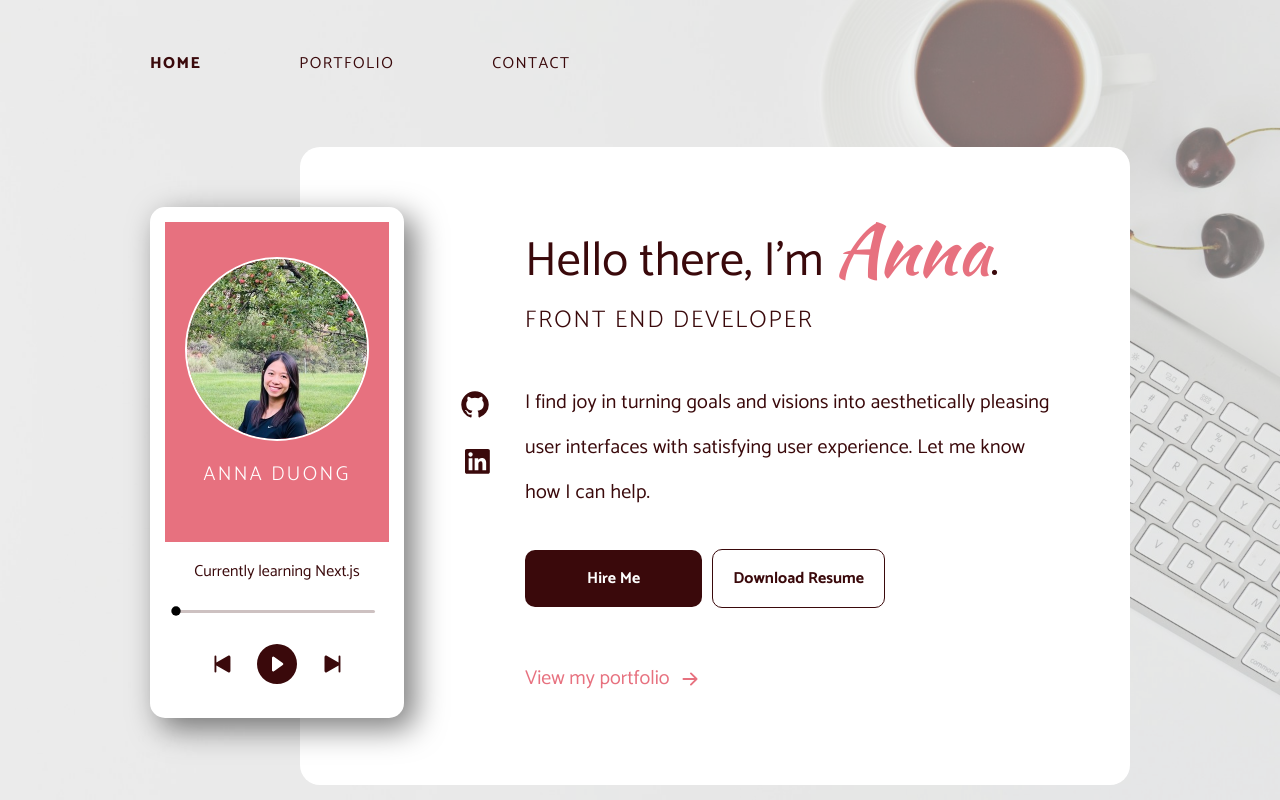
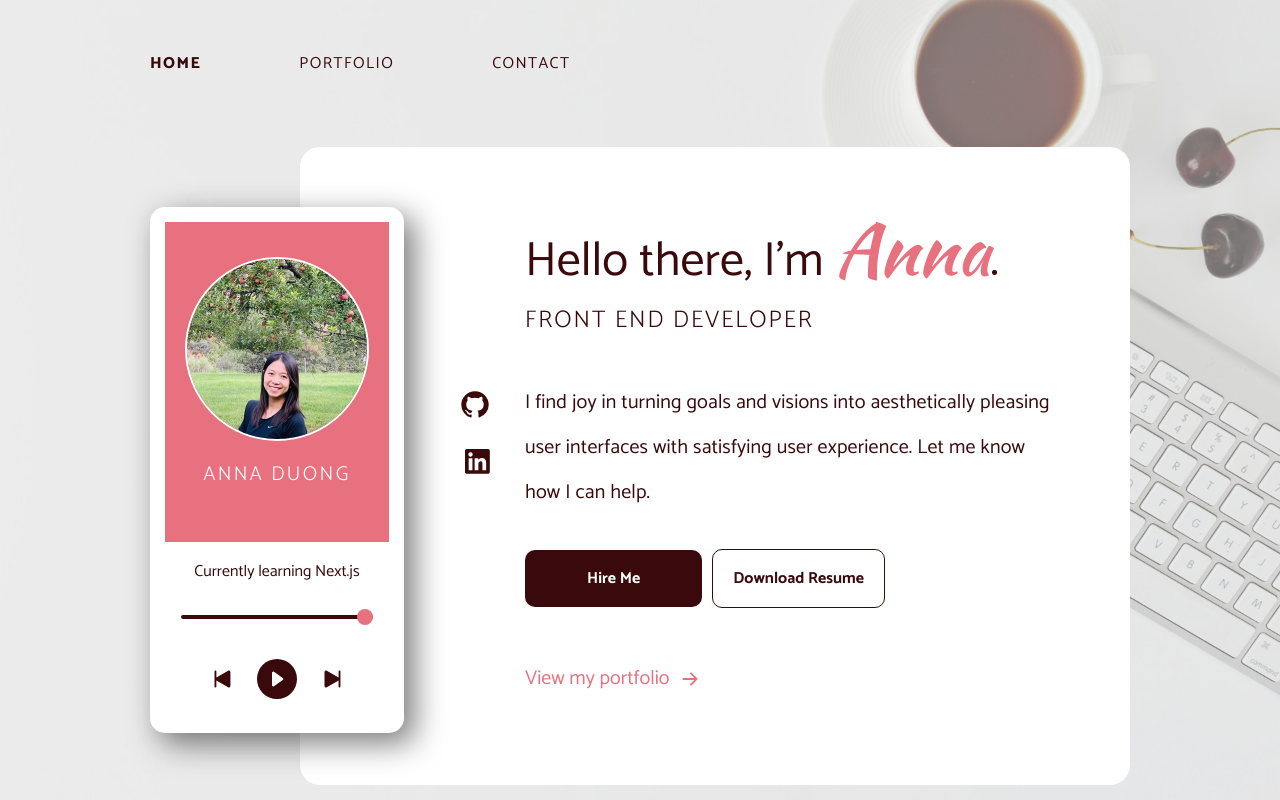
Before and after one commit to annaduong17/portfolio, a React (Create React App) app: page / in a window 1280 px wide. Built offline with nearby package versions, Linux system fonts and the light colour scheme.

Commit message:
replace progress meter with input type range and style input

```diff
--- a/src/components/Phone.js
+++ b/src/components/Phone.js
@@ -17,11 +17,11 @@ function Phone() {
       <div className="phone-control">
         <p>Currently learning Next.js</p>
 
-        <div className="progress-meter">
+        {/* <div className="progress-meter">
           <img width={50} height={50} src="/images/icons/icon-dot.svg" alt="dot svg" />
-        </div>
+        </div> */}
 
-        {/* <input type="range" min="0" max="2" /> */}
+        <input type="range" min="0" max="2" />
 
         <div className="control-buttons">
           <button>
--- a/src/index.scss
+++ b/src/index.scss
@@ -252,19 +252,61 @@ body {
   .phone-control {
     text-align: center;
 
-    .progress-meter {
-      position: relative;
-      width: 200px;
-      height: 3px;
-      background-color: $light-cherry;
-      margin: 25px;
-      border-radius: 3px;
+    // .progress-meter {
+    //   position: relative;
+    //   width: 200px;
+    //   height: 3px;
+    //   background-color: $light-cherry;
+    //   margin: 25px;
+    //   border-radius: 3px;
 
-      img {
-        position: absolute;
-        top: -24px;
-        left: -24px;
+    //   img {
+    //     position: absolute;
+    //     top: -24px;
+    //     left: -24px;
+    //   }
+    // }
+
+    input[type="range"] {
+      -webkit-appearance: none;
+      appearance: none;
+      background: transparent;
+      cursor: pointer;
+      width: 12rem;
+
+
+      &::-webkit-slider-runnable-track {
+        background: $cherry;
+        height: 0.25rem;
+        border-radius: 1rem;
       }
+
+      ::-moz-range-track {
+        background: $cherry;
+        height: 0.5rem;
+        border-radius: 1rem;
+      }
+
+      &::-webkit-slider-thumb {
+        -webkit-appearance: none;
+        appearance: none;
+        margin-top: -6px;
+        background-color: $pink;
+        height: 1rem;
+        width: 1rem;
+        border-radius: 50%;
+      }
+
+      &::-moz-range-thumb {
+        -webkit-appearance: none;
+        appearance: none;
+        margin-top: -6px;
+        background-color: $pink;
+        height: 1rem;
+        width: 1rem;
+        border-radius: 50%;
+      }
+
     }
 
     .control-buttons {
```
